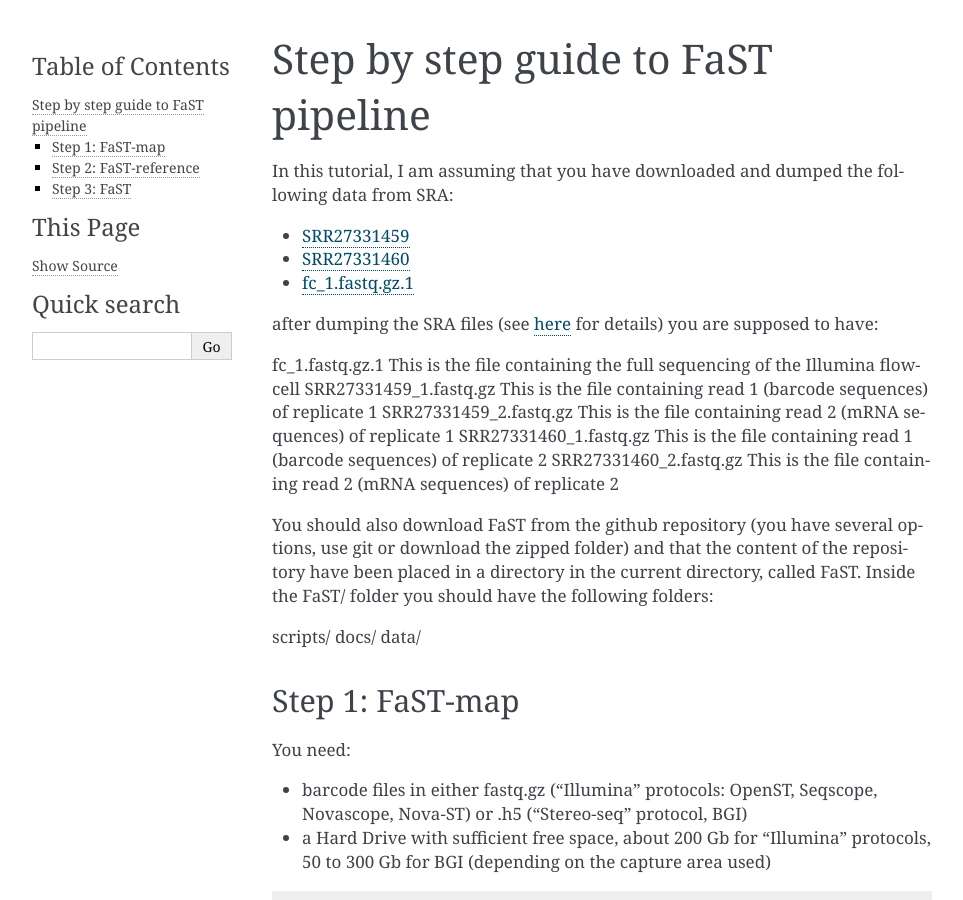
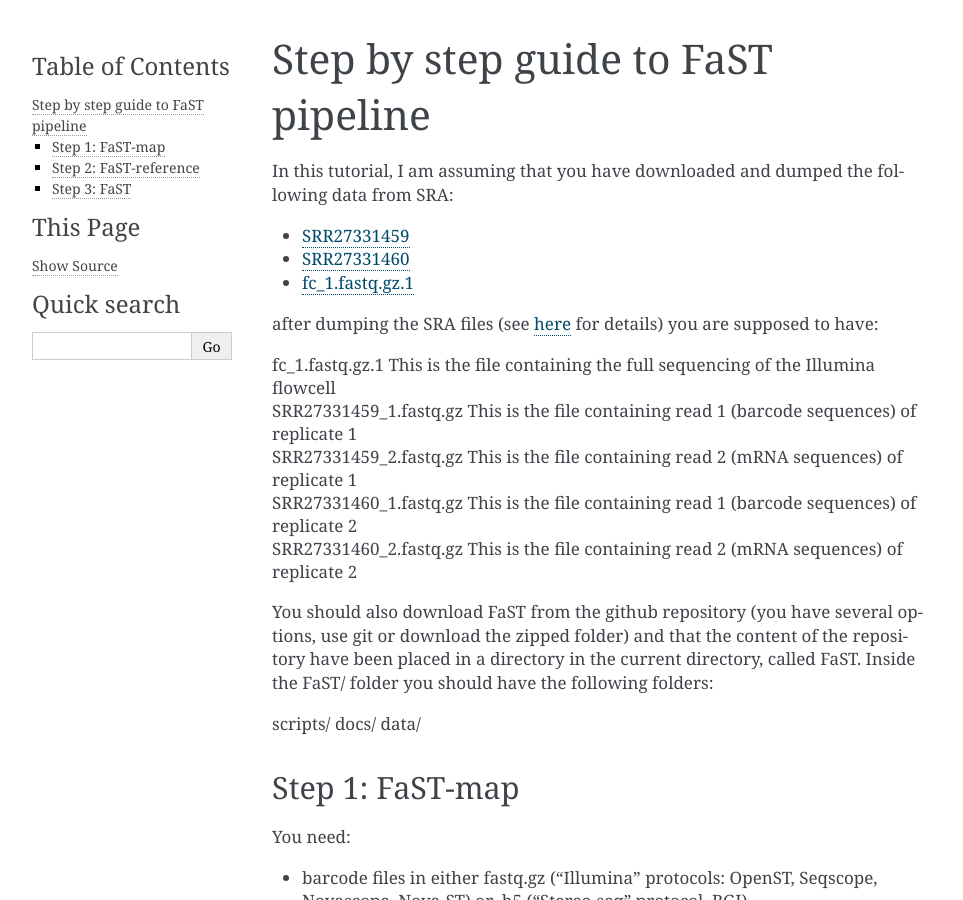
Before and after one commit to flcvlr/FaST, a Sphinx documentation site: the page built from docs/step-by-step.rst, in a window 1280 px wide and 900 px high. Shown: the whole window, without its empty margins (148-1111 px from the left). Built offline with Sphinx 7.4.7, drawn with Linux system fonts in a browser that asks for light colours; pages that are not in the unit, such as notebooks, are missing from menus.

```diff
--- a/docs/step-by-step.rst
+++ b/docs/step-by-step.rst
@@ -11,11 +11,11 @@ In this tutorial, I am assuming that you have downloaded and dumped the followin
 
 after dumping the SRA files (see `here <https://github.com/ncbi/sra-tools/wiki/HowTo:-fasterq-dump>`_ for details) you are supposed to have:
 
-fc_1.fastq.gz.1			This is the file containing the full sequencing of the Illumina flowcell
-SRR27331459_1.fastq.gz		This is the file containing read 1 (barcode sequences) of replicate 1
-SRR27331459_2.fastq.gz		This is the file containing read 2 (mRNA sequences) of replicate 1
-SRR27331460_1.fastq.gz		This is the file containing read 1 (barcode sequences) of replicate 2
-SRR27331460_2.fastq.gz		This is the file containing read 2 (mRNA sequences) of replicate 2
+| fc_1.fastq.gz.1			This is the file containing the full sequencing of the Illumina flowcell
+| SRR27331459_1.fastq.gz		This is the file containing read 1 (barcode sequences) of replicate 1
+| SRR27331459_2.fastq.gz		This is the file containing read 2 (mRNA sequences) of replicate 1
+| SRR27331460_1.fastq.gz		This is the file containing read 1 (barcode sequences) of replicate 2
+| SRR27331460_2.fastq.gz		This is the file containing read 2 (mRNA sequences) of replicate 2
 
 You should also download FaST from the github repository (you have several options, use git or download the zipped folder)
 and that the content of the repository have been placed in a directory in the current directory, called FaST.
```
